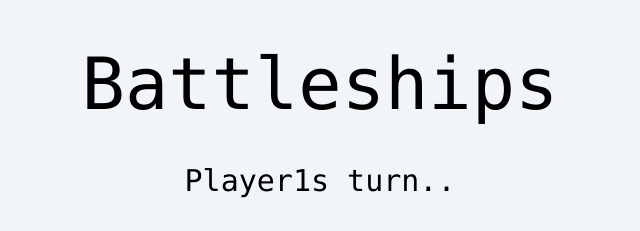
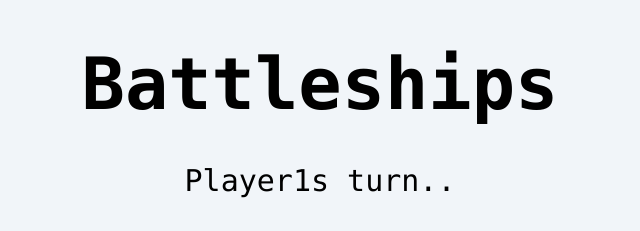
Before and after one commit to Sudoism/battleships, a website built with webpack: page src/index.html in a window 1280 px wide. Shown: the top 231 px of the page, 320-960 px from the left. Built offline with nearby package versions, Linux system fonts and the light colour scheme.

Commit message:
font styling

```diff
--- a/src/index.html
+++ b/src/index.html
@@ -8,7 +8,7 @@
 </head>
 <body class="bg-slate-100 font-mono">
     <div id="container" class="grid grid-cols-2 gap-5 grid-rows-[1fr_1fr_8fr] h-screen w-screen p-10">
-        <div class="col-span-2 place-self-center text-7xl my-2">Battleships</div>
+        <div class="col-span-2 place-self-center text-7xl my-2 font-bold">Battleships</div>
         <div class="col-span-2 place-self-center text-3xl my-2">Player1s turn..</div>
         <div class="grid grid-rows-[1fr_1fr_10fr]">
             <div class="text-center text-2xl">Player1</div>
```
